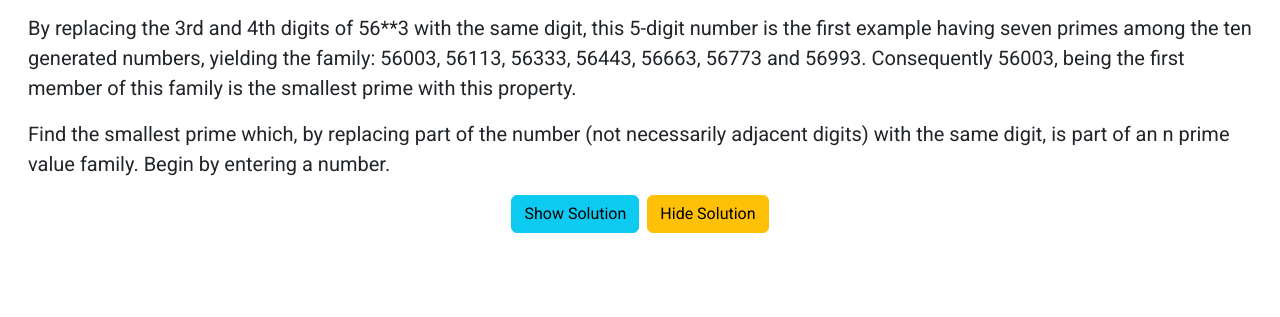
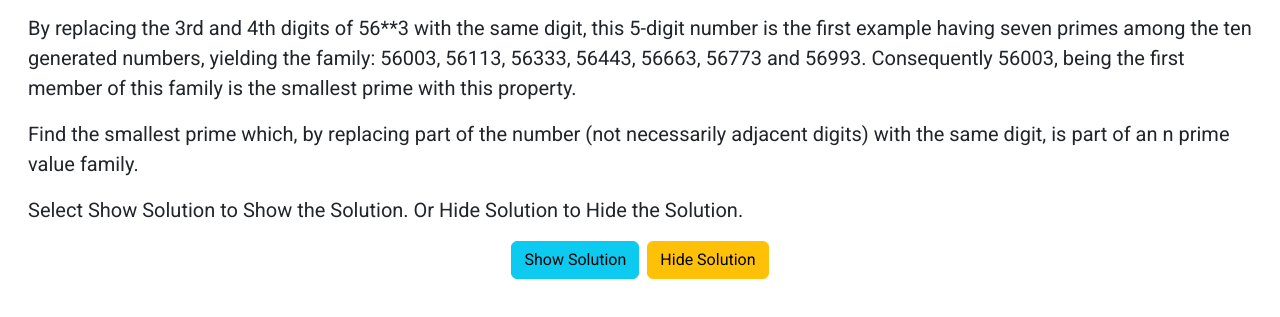
Before and after one commit to derektypist/project-euler-051, a plain HTML site: page index.html in a window 1280 px wide. Shown: the part 151-468 px from the top of the page. Drawn offline with nearby package versions, Linux system fonts and the light colour scheme.

Commit message:
Updated index.html

```diff
--- a/index.html
+++ b/index.html
@@ -28,7 +28,8 @@
             56773 and 56993. Consequently 56003, being the first member of this family is the smallest prime with this
             property.</p>
         <p>Find the smallest prime which, by replacing part of the number (not necessarily adjacent digits) with the
-            same digit, is part of an n prime value family. Begin by entering a number.</p>
+            same digit, is part of an n prime value family.</p>
+            <p>Select Show Solution to Show the Solution.  Or Hide Solution to Hide the Solution.</p>
     </section>
 
 
```
